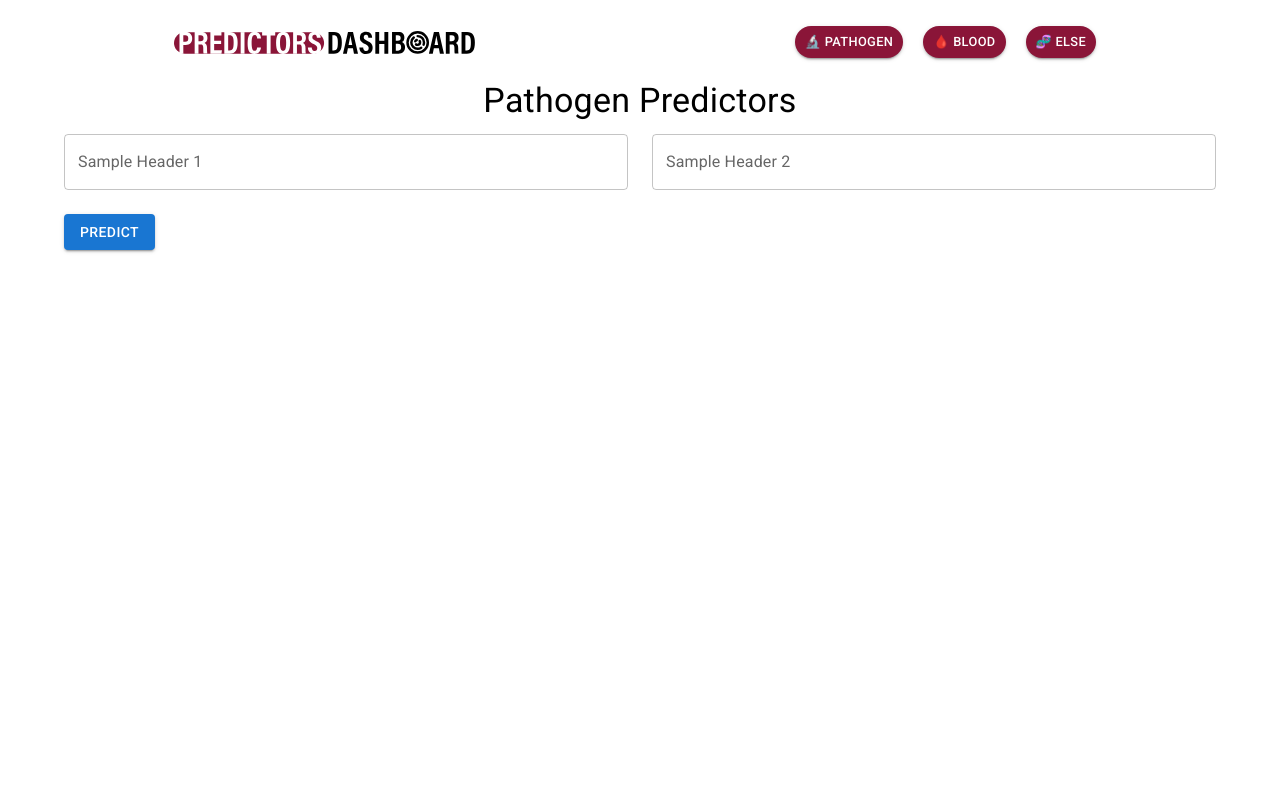
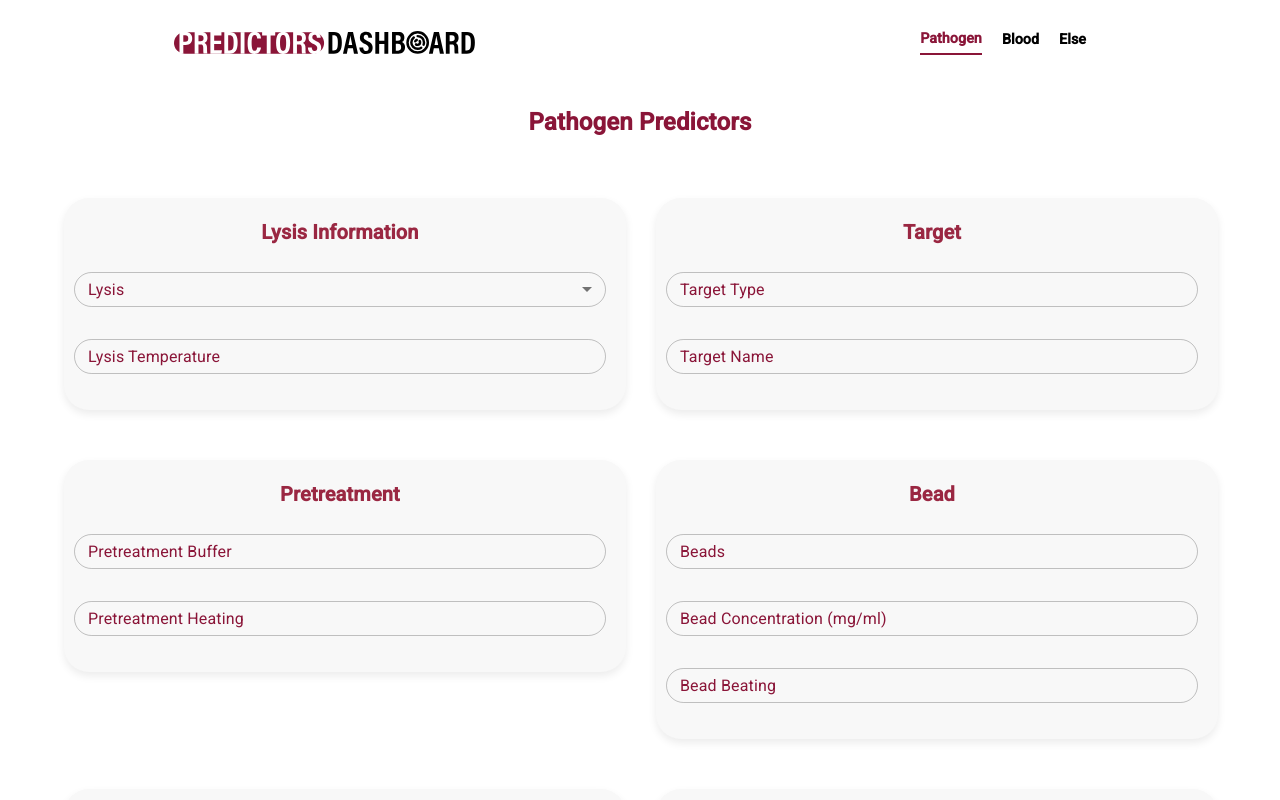
Before and after one commit to galenvs/galenvs_dashboard, a React (Vite) app in the folder client/: page /predictor/pathogen in a window 1280 px wide. Shown: the top 800 px of the page. Built offline with nearby package versions, Linux system fonts and the light colour scheme.

Commit message:
added pathogen Predictors frontend, & navbar fix

```diff
--- a/client/src/components/Navbar/Navbar.tsx
+++ b/client/src/components/Navbar/Navbar.tsx
@@ -1,6 +1,7 @@
 import React, { useState, useEffect } from "react";
 import { useLocation } from "react-router-dom";
-import { AppBar, Toolbar, Box, Button, IconButton, Drawer, List, ListItem, ListItemText } from "@mui/material";
+import { AppBar, Toolbar, Box, IconButton, Drawer, List, ListItem, ListItemText } from "@mui/material";
+import { StyledTypography } from "../../style/styles";
 import MenuIcon from "@mui/icons-material/Menu";
 import mainLogo from "../../assets/logos/mainPageLogo.svg";
 import ngsLogo from "../../assets/logos/ngsLogo.svg";
@@ -31,14 +32,14 @@ const Navbar: React.FC = () => {
     ? []
     : location.pathname.includes("/ngs")
     ? [
-        { label: "📊 Report Generator", href: "/ngs/reportGenerator" },
-        { label: "📁 Records", href: "/ngs/records" },
-        { label: "🔍 Filter", href: "/ngs/tableFilter" },
+        { label: "Report Generator", href: "/ngs/reportGenerator" },
+        { label: "Records", href: "/ngs/records" },
+        { label: "Filter", href: "/ngs/tableFilter" },
       ]
     : [
-        { label: "🔬 Pathogen", href: "/predictor/pathogen" },
-        { label: "🩸 Blood ", href: "/predictor/blood" },
-        { label: "🧬 Else ", href: "/predictor/else" },
+        { label: "Pathogen", href: "/predictor/pathogen" },
+        { label: "Blood ", href: "/predictor/blood" },
+        { label: "Else ", href: "/predictor/else" },
       ];
 
   const getLogoSrc = () => {
@@ -96,9 +97,19 @@ const Navbar: React.FC = () => {
         {!isPortal &&
           !isMobile &&
           headersData.map(({ label, href }) => (
-            <Button key={label} variant="contained" color="primary" to={href} component={Link} sx={{ borderRadius: 25, padding: "5px 10px", margin: "0px 10px", fontSize: "0.8rem", color: "#fff", backgroundColor: "#8a1538", "&:hover": { backgroundColor: "#000" } }}>
-              {label}
-            </Button>
+            <Link key={label} to={href} style={{ textDecoration: "none", marginRight: 20 }}>
+              <StyledTypography
+                variant="h5"
+                style={{
+                  cursor: "pointer",
+                  color: location.pathname === href ? "#8a1538" : "black",
+                  borderBottom: location.pathname === href ? "2px solid #8a1538" : "none",
+                  paddingBottom: 5,
+                }}
+              >
+                {label}
+              </StyledTypography>
+            </Link>
           ))}
         {!isPortal && isMobile && (
           <IconButton edge="start" color="inherit" onClick={() => setDrawerOpen(!drawerOpen)}>
--- a/client/src/pages/LandingPage.tsx
+++ b/client/src/pages/LandingPage.tsx
@@ -32,26 +32,26 @@ const LandingPage: React.FC = () => {
         <motion.div style={styles.section} whileHover="hover" variants={sectionVariants}>
           <img src={predictorsLogo} alt="Predictors Logo" height={40} style={styles.logo} />
           <motion.div whileHover={buttonHover}>
-            <Link to="/predictor/pathogen" style={styles.button}><span>🔬</span> Pathogen</Link>
+            <Link to="/predictor/pathogen" style={styles.button}>Pathogen</Link>
           </motion.div>
           <motion.div whileHover={buttonHover}>
-            <Link to="/predictor/blood" style={styles.button}><span>🩸</span> Blood</Link>
+            <Link to="/predictor/blood" style={styles.button}>Blood</Link>
           </motion.div>
           <motion.div whileHover={buttonHover}>
-            <Link to="/predictor/else" style={styles.button}><span>🧬</span> Else</Link>
+            <Link to="/predictor/else" style={styles.button}>Else</Link>
           </motion.div>
         </motion.div>
 
         <motion.div style={styles.section} whileHover="hover" variants={sectionVariants}>
           <img src={ngsLogo} alt="NGS Logo" height={40} style={styles.logo} />
           <motion.div whileHover={buttonHover}>
-            <Link to="/ngs/reportGenerator" style={styles.button}><span>📊</span> Report Generator</Link>
+            <Link to="/ngs/reportGenerator" style={styles.button}>Report Generator</Link>
           </motion.div>
           <motion.div whileHover={buttonHover}>
-            <Link to="/ngs/records" style={styles.button}><span>📁</span> Records</Link>
+            <Link to="/ngs/records" style={styles.button}>Records</Link>
           </motion.div>
           <motion.div whileHover={buttonHover}>
-            <Link to="/ngs/tableFilter" style={styles.button}><span>🔍</span> Table Filter</Link>
+            <Link to="/ngs/tableFilter" style={styles.button}>Table Filter</Link>
           </motion.div>
         </motion.div>
       </div>
--- a/client/src/pages/ngs_pages/ReportGenerator.tsx
+++ b/client/src/pages/ngs_pages/ReportGenerator.tsx
@@ -20,8 +20,6 @@ const ReportGenerator: React.FC = () => {
       </StyledSelect>
 
       {selectedOption === "zipUpload" ? <ZipUpload setReportUrl={setReportUrl}  /> : <FileUpload setReportUrl={setReportUrl} />}
-
-      {/* Your other components and elements go here */}
     </StyledContainer>
   );
 };
--- a/client/src/pages/predictors_pages/PathogenPredictors.tsx
+++ b/client/src/pages/predictors_pages/PathogenPredictors.tsx
@@ -1,10 +1,11 @@
-import React, { useState } from 'react';
-import { Button, TextField, Container, Typography, Grid } from '@mui/material';
+import React, { useState } from "react";
+import { Grid, FormControl, MenuItem } from "@mui/material";
+import { StyledTypography, StyledButton, StyledTextField, StyledContainer, StyledPaper } from "../../style/styles";
 
 const PathogenPredictors: React.FC = () => {
   const [formData, setFormData] = useState<any>({});
 
-  const handleInputChange = (event: React.ChangeEvent<HTMLInputElement>) => {
+  const handleInputChange = (event: React.ChangeEvent<HTMLInputElement | HTMLTextAreaElement | HTMLSelectElement>) => {
     const { name, value } = event.target;
     setFormData((prevData: any) => ({
       ...prevData,
@@ -17,42 +18,102 @@ const PathogenPredictors: React.FC = () => {
   };
 
   return (
-    <Container>
-      <Typography variant="h4" align="center" gutterBottom>
+    <StyledContainer>
+      <StyledTypography variant="h4" align="center" gutterBottom>
         Pathogen Predictors
-      </Typography>
+      </StyledTypography>
+      <Grid container spacing={4}  style={{ textAlign: "center", marginTop: '20px' }}>
+      {/* Lysis Information */}
+      <Grid item xs={12} sm={6}>
+      <StyledPaper>
+        <StyledTypography variant="h6">Lysis Information</StyledTypography>
 
-      <Grid container spacing={3}>
-        {/* This is just a sample; you'll iterate over the headers to generate these fields */}
-        <Grid item xs={12} sm={6}>
-          <TextField
-            fullWidth
-            variant="outlined"
-            label="Sample Header 1"
-            name="header1"
-            value={formData.header1 || ''}
-            onChange={handleInputChange}
-          />
-        </Grid>
-        <Grid item xs={12} sm={6}>
-          <TextField
-            fullWidth
-            variant="outlined"
-            label="Sample Header 2"
-            name="header2"
-            value={formData.header2 || ''}
-            onChange={handleInputChange}
-          />
-        </Grid>
-        {/* Add other fields based on the headers of the CSV */}
+        <FormControl fullWidth variant="outlined">
+          <StyledTextField onChange={(e) => setValue(e.target.value)} select label="Lysis">
+            {/* Options will be fetched from the server */}
+            <MenuItem value="Option1">Option 1</MenuItem>
+            <MenuItem value="Option2">Option 2</MenuItem>
+          </StyledTextField>
+        </FormControl>
 
-        <Grid item xs={12}>
-          <Button variant="contained" color="primary" onClick={handleSubmit}>
+        <StyledTextField fullWidth variant="outlined" label="Lysis Temperature" name="lysis_temp" value={formData.lysis_temp || ""} onChange={handleInputChange} />
+      </StyledPaper>
+      </Grid>
+
+      {/* Target Group */}
+      <Grid item xs={12} sm={6}>
+      <StyledPaper>
+        <StyledTypography variant="h6">Target</StyledTypography>
+        <StyledTextField fullWidth variant="outlined" label="Target Type" name="target_type" value={formData.target_type || ""} onChange={handleInputChange} />
+        <StyledTextField fullWidth variant="outlined" label="Target Name" name="target_name" value={formData.target_name || ""} onChange={handleInputChange} />
+      </StyledPaper>
+      </Grid>
+
+      {/* Pretreatment Group */}
+      <Grid item xs={12} sm={6}>
+      <StyledPaper>
+        <StyledTypography variant="h6">Pretreatment</StyledTypography>
+
+        <StyledTextField fullWidth variant="outlined" label="Pretreatment Buffer" name="pretreatment_buffer" value={formData.pretreatment_buffer || ""} onChange={handleInputChange} />
+
+        <StyledTextField fullWidth variant="outlined" label="Pretreatment Heating" name="pretreatment_heating" value={formData.pretreatment_heating || ""} onChange={handleInputChange} />
+      </StyledPaper>
+      </Grid>
+      {/* Bead Group */}
+      <Grid item xs={12} sm={6}>
+      <StyledPaper>
+        <StyledTypography variant="h6">Bead</StyledTypography>
+        <StyledTextField fullWidth variant="outlined" label="Beads" name="beads" value={formData.beads || ""} onChange={handleInputChange} />
+        <StyledTextField fullWidth variant="outlined" label="Bead Concentration (mg/ml)" name="bead_conc_mg_ml" value={formData.bead_conc_mg_ml || ""} onChange={handleInputChange} />
+
+        <StyledTextField fullWidth variant="outlined" label="Bead Beating" name="bead_beating" value={formData.bead_beating || ""} onChange={handleInputChange} />
+      </StyledPaper>
+      </Grid>
+
+      {/* Sample Group */}
+      <Grid item xs={12} sm={6}>
+      <StyledPaper>
+        <StyledTypography variant="h6">Sample</StyledTypography>
+        <StyledTextField fullWidth variant="outlined" label="Sample Type" name="sample_type" value={formData.sample_type || ""} onChange={handleInputChange} />
+        <StyledTextField fullWidth variant="outlined" label="Sample Name" name="sample_name" value={formData.sample_name || ""} onChange={handleInputChange} />
+        <StyledTextField fullWidth variant="outlined" label="Sample Volume" name="sample_volume" value={formData.sample_volume || ""} onChange={handleInputChange} />
+
+        <StyledTextField fullWidth variant="outlined" label="Concentration" name="concentration" value={formData.concentration || ""} onChange={handleInputChange} />
+      </StyledPaper>
+      </Grid>
+
+      {/* Elution Group */}
+      <Grid item xs={12} sm={6}>
+      <StyledPaper>
+        <StyledTypography variant="h6">Elution</StyledTypography>
+
+        <FormControl fullWidth variant="outlined">
+          <StyledTextField value={formData.wash1 || ""} onChange={handleInputChange} select label="Wash 1">
+            <MenuItem value="Option1">Option 1</MenuItem>
+            <MenuItem value="Option2">Option 2</MenuItem>
+          </StyledTextField>
+        </FormControl>
+
+        <FormControl fullWidth variant="outlined">
+          <StyledTextField value={formData.wash2 || ""} onChange={handleInputChange} select label="Wash 2">
+            <MenuItem value="Option1">Option 1</MenuItem>
+            <MenuItem value="Option2">Option 2</MenuItem>
+          </StyledTextField>
+        </FormControl>
+
+        <StyledTextField fullWidth variant="outlined" label="Elution" name="elution" value={formData.elution || ""} onChange={handleInputChange} />
+        <StyledTextField fullWidth variant="outlined" label="Elution Temperature" name="elution_temp" value={formData.elution_temp || ""} onChange={handleInputChange} />
+      </StyledPaper>
+      </Grid>
+
+      {/* Submit Button */}
+      <Grid item xs={12} style={{ textAlign: "center", marginTop: '20px' }}>
+          <StyledButton variant="contained" onClick={handleSubmit}>
             Predict
-          </Button>
+          </StyledButton>
         </Grid>
       </Grid>
-    </Container>
+    </StyledContainer>
   );
 };
 
--- a/client/src/style/styles.ts
+++ b/client/src/style/styles.ts
@@ -1,255 +1,250 @@
-import { Box, Button, Container, FormControl, Typography , IconButton, ListItemText , TextField , Select } from '@mui/material';
-import { styled } from '@mui/system';
-import { grey, lightBlue, red } from '@mui/material/colors';
-import { makeStyles } from "@mui/styles";
+import { Box, Button, Container, FormControl, Typography, TextField, Select, Paper } from "@mui/material";
+import { styled } from "@mui/system";
+import { grey } from "@mui/material/colors";
 
+const commonColors = {
+  primary: "#8A1538",
+  secondary: "#9A2742",
+  tertiary: "#000000",
+  section: "#f8f8f8",
+  black: "#1a1a1a",
+};
 
+export const StyledPaper = styled(Paper)({
+  width: "95%",
+  padding: "10px 20px 20px 10px",
+  marginBottom: "18px",
+  borderRadius: "25px",
+  backgroundColor: commonColors.section,
+  boxShadow: "0 4px 8px rgba(0, 0, 0, 0.08)",
+});
 export const StyledContainer = styled(Container)({
-  display: 'flex',
-  flexDirection: 'column',
-  alignItems: 'center',
-  justifyContent: 'center',
-  marginTop: '0.5rem',
-  backgroundColor: '#fff',
+  display: "flex",
+  flexDirection: "column",
+  alignItems: "center",
+  justifyContent: "center",
+  marginTop: "0.5rem",
+  backgroundColor: "#fff",
+  padding:"20px",
 });
 
 export const StyledFormControl = styled(FormControl)({
-  margin: '0.5rem 0',
+  margin: "0.5rem 0",
 });
 
 export const StyledTypography = styled(Typography)(({ theme }) => ({
-  margin: '0.5rem 0',
-  color: '#8A1538',
-  '&.MuiTypography-h4': {
-    fontSize: '1.5rem',
+  margin: "0.5rem 0",
+  color: commonColors.primary,
+
+  "&.MuiTypography-h4": {
+    fontSize: "1.5rem",
     fontWeight: 700,
-    color: '#8A1538', // darkest color for the most important headers
+    color: commonColors.primary,
   },
-  '&.MuiTypography-h6': {
-    fontSize: '1.25rem',
+  "&.MuiTypography-h5": {
+    fontSize: "0.9rem",
+    fontWeight: 600,
+    color: commonColors.black,
+  },
+  "&.MuiTypography-h6": {
+    fontSize: "1.25rem",
     fontWeight: 700,
-    color: '#9A2742', // slightly lighter color for sub-headers
+    color: commonColors.secondary,
   },
-  '&.MuiTypography-body1': {
-    fontSize: '0.8rem',
+  "&.MuiTypography-body1": {
+    fontSize: "0.8rem",
     fontWeight: 400,
-    color: '#000000', // lightest color for body text
+    color: commonColors.tertiary,
   },
+
 }));
 
 export const StyledButton = styled(Button)({
-  backgroundColor: '#8A1538',
-  color: '#fff',
-  fontSize: '0.75rem',
-  '&:hover': {
+  backgroundColor: commonColors.primary,
+  color: "#fff",
+  borderRadius: "50px",
+  fontSize: "0.75rem",
+  "&:hover": {
     backgroundColor: grey[900],
   },
 });
 
 export const StyledBox = styled(Box)({
-  display: 'flex',
-  gap: '0.5rem',
-  marginTop: '0.5rem',
+  display: "flex",
+  gap: "0.5rem",
+  marginTop: "0.5rem",
 });
 
 export const recordsStyles = {
   container: {
-      fontFamily: 'Arial, sans-serif',
-      margin: '0 auto',
-      maxWidth: '600px',
-      padding: '0 20px',
+    fontFamily: "Arial, sans-serif",
+    margin: "0 auto",
+    maxWidth: "600px",
+    padding: "0 20px",
   },
   button: {
-      backgroundColor: '#4CAF50',
-      border: 'none',
-      color: 'white',
-      padding: '10px 24px',
-      textAlign: 'center',
-      textDecoration: 'none',
-      display: 'inline-block',
-      fontSize: '16px',
-      margin: '4px 2px',
-      cursor: 'pointer',
+    backgroundColor: "#4CAF50",
+    border: "none",
+    color: "white",
+    padding: "10px 24px",
+    textAlign: "center",
+    textDecoration: "none",
+    display: "inline-block",
+    fontSize: "16px",
+    margin: "4px 2px",
+    cursor: "pointer",
   },
   list: {
-      listStyleType: 'none',
+    listStyleType: "none",
     padding: 0,
   },
   listItem: {
-      marginBottom: '10px',
+    marginBottom: "10px",
   },
 };
-export const DirectoryItem = styled('div')(({ theme }) => ({
-  display: 'flex',
-  alignItems: 'center',
-  cursor: 'pointer',
-  border: '1px solid #ddd',
-  borderRadius: '5px',
-  padding: '5px',
-  width: '100%',
-  transition: 'background-color 0.3s ease',
-  '&:hover': {
-      backgroundColor: '#eee',
+
+export const DirectoryItem = styled("div")(({ theme }) => ({
+  display: "flex",
+  alignItems: "center",
+  cursor: "pointer",
+  border: "1px solid #ddd",
+  borderRadius: "5px",
+  padding: "5px",
+  width: "100%",
+  transition: "background-color 0.3s ease",
+  "&:hover": {
+    backgroundColor: "#eee",
   },
-  '& .MuiIconButton-root': {
+  "& .MuiIconButton-root": {
     marginRight: theme.spacing(1),
   },
 }));
 
+export const StyledTextField = styled(TextField)({
+  width: "100%",
+  margin:"1rem 0rem",
 
-export const StyledTextField = styled(TextField)({
-  width: '400px', // Adjust the width as needed
-  '& .MuiOutlinedInput-root': {
+  "& .MuiOutlinedInput-root": {
     borderRadius: 30,
-    height: '35px', // Adjust the height as needed
-    '& fieldset': {
-      borderRadius: 30,
+    height: "35px",
+    "& input": {
+      padding: "10px 14px",
     },
-    '& input': {
-      padding: '10px 14px',
+    "&.Mui-focused .MuiOutlinedInput-notchedOutline": {
+      borderColor: commonColors.primary,
     },
   },
-  '& label.Mui-focused': {
-    color: '#8a1538',
+  "& label.Mui-focused, & .MuiOutlinedInput-input, & .MuiInputLabel-root": {
+    color: commonColors.primary,
   },
-  '& .MuiOutlinedInput-input': {
-    color: '#8a1538',
-  },
-  '& .MuiInputLabel-root': {
-    color: '#8a1538',
-  },
-  '& .MuiInputLabel-formControl': {
-    top: '-10px', // Adjust this to vertically center the label
-  },
-  '& .MuiOutlinedInput-root.Mui-focused .MuiOutlinedInput-notchedOutline': {
-    borderColor: '#8a1538',
+  "& .MuiInputLabel-formControl": {
+    top: "-10px",
   },
 });
 
 
-export const StyledSelect = styled(Select)`
-  margin-bottom: 1rem;
-  border-radius: 50px;
-  width: 200px;
-  & .MuiSelect-select {
-    padding-right: 32px;
-  }
-`;
 
+export const StyledSelect = styled(Select)({
+  margin: "0.5rem 0",
+  color: commonColors.primary,
+  borderRadius: "50px",
+  height: "35px",
+  "& .MuiSelect-select": {
+    paddingRight: "32px",
+    padding: "8px 12px",
+  },
+  "&.Mui-focused .MuiOutlinedInput-notchedOutline": {
+    borderColor: commonColors.primary,
+  },
+"& label.Mui-focused, & .MuiOutlinedInput-input, & .MuiInputLabel-root": {
+  color: commonColors.primary,
+},
+});
 
-  const sectionStyle = {
-    width: '40%',
-    margin: '20px',
-    padding: '30px',
-    border: '1px solid #e6e6e6',
-    boxShadow: '0 4px 8px rgba(0, 0, 0, 0.1)',
-    borderRadius: '8px',
-    backgroundColor: '#f9f9f9',
-    textAlign: 'center',
-    transition: 'all 0.3s'
+const landingPageButtonsStyle = {
+  textDecoration: "none",
+  color: "white",
+  padding: "10px 20px",
+  margin: "10px",
+  background: commonColors.primary,
+  borderRadius: "25px",
+  display: "inline-flex",
+  justifyContent: "center",
+  alignItems: "center",
+  gap: "10px",
+  transition: "all 0.3s",
+  fontSize: "14px",
+  fontWeight: "500",
+  width: "80%",
+  "&:hover": {
+    background: "#a01d4b",
+  },
 };
-
-  const buttonStyle = {
-    textDecoration: 'none',
-    color: 'white',
-    padding: '10px 20px',
-    margin: '10px',
-    background: '#8A1538',
-    borderRadius: '25px',
-    display: 'inline-flex',
-    justifyContent: 'center',
-    alignItems: 'center',
-    gap: '10px',
-    transition: 'all 0.3s',
-    fontSize: '14px',
-    fontWeight: '500',
-    width: '80%',
-    '&:hover': {
-      background: '#a01d4b'
-    }
-  };
-
 
 export const landingPageStyles = {
   container: {
-      display: 'flex',
-      flexDirection: 'column',
-      justifyContent: 'center',
-      alignItems: 'center',
-      height: '95vh',
-      background: '#fff',
+    display: "flex",
+    flexDirection: "column",
+    justifyContent: "center",
+    alignItems: "center",
+    height: "95vh",
+    background: "#fff",
     fontFamily: "'Roboto', sans-serif",
-      padding: '0 20px',
+    padding: "0 20px",
   },
   header: {
-      marginBottom: '30px',
-      textAlign: 'center',
+    marginBottom: "30px",
+    textAlign: "center",
   },
   headerTitle: {
-      fontSize: '2rem',
-      fontWeight: '700',
-      color: '#333',
-      '@media (max-width: 600px)': {
-        fontSize: '1.5rem',
-      }
+    fontSize: "2rem",
+    fontWeight: "700",
+    color: "#333",
+    "@media (max-width: 600px)": {
+      fontSize: "1.5rem",
+    },
   },
   headerSubtitle: {
-      fontSize: '1.2rem',
-      color: '#555',
-      '@media (max-width: 600px)': {
-        fontSize: '1rem',
-      }
+    fontSize: "1.2rem",
+    color: "#555",
+    "@media (max-width: 600px)": {
+      fontSize: "1rem",
+    },
   },
   flexContainer: {
-      display: 'flex',
-      width: '100%',
-      justifyContent: 'center',
-      flexWrap: 'wrap',
+    display: "flex",
+    width: "100%",
+    justifyContent: "center",
+    flexWrap: "wrap",
   },
   section: {
-      width: '40%',
-      margin: '20px',
-      padding: '30px',
-      boxShadow: '0 4px 8px rgba(0, 0, 0, 0.08)',
-      borderRadius: '50px',
-      backgroundColor: '#f9f9f9',
-      textAlign: 'center',
-      transition: 'all 0.3s',
-      flexDirection: 'column',
-      alignItems: 'center',
-      justifyContent: 'center',
-      '@media (max-width: 800px)': {
-        width: '80%',
-        margin: '10px 0',
-        padding: '20px',
-      }
+    width: "40%",
+    margin: "20px",
+    padding: "30px",
+    boxShadow: "0 4px 8px rgba(0, 0, 0, 0.08)",
+    borderRadius: "50px",
+    backgroundColor: "#f9f9f9",
+    textAlign: "center",
+    transition: "all 0.3s",
+    flexDirection: "column",
+    alignItems: "center",
+    justifyContent: "center",
+    "@media (max-width: 800px)": {
+      width: "80%",
+      margin: "10px 0",
+      padding: "20px",
+    },
   },
   logo: {
-      maxWidth: '80%',  // set a maximum width as a percentage of the container
-      maxHeight: '50%',  // set a maximum height as a percentage of the container
-      marginBottom: '20px',
+    maxWidth: "80%",
+    maxHeight: "50%",
+    marginBottom: "20px",
   },
   button: {
-      textDecoration: 'none',
-      color: 'white',
-      padding: '10px 20px',
-      margin: '10px',
-      background: '#8A1538',
-      borderRadius: '25px',
-      display: 'inline-flex',
-      justifyContent: 'center',
-      alignItems: 'center',
-      gap: '10px',
-      transition: 'all 0.3s',
-      fontSize: '14px',
-      fontWeight: '500',
-      width: '80%',
-      '&:hover': {
-        background: '#a01d4b',
+    ...landingPageButtonsStyle,
+    "@media (max-width: 600px)": {
+      fontSize: "12px",
+      padding: "8px 16px",
     },
-      '@media (max-width: 600px)': {
-        fontSize: '12px',
-        padding: '8px 16px',
-      }
   },
 };
```
Lines whose indentation alone changed are shown as unchanged.
